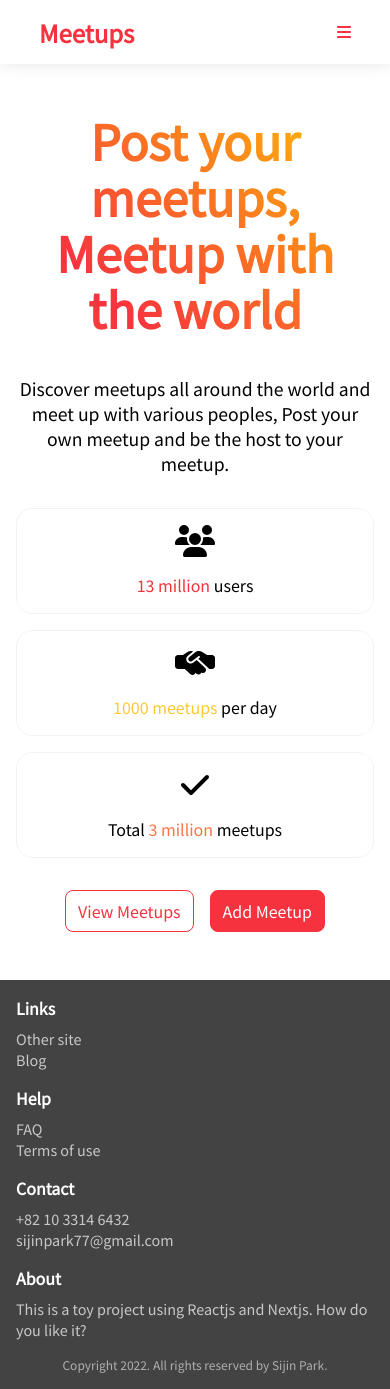
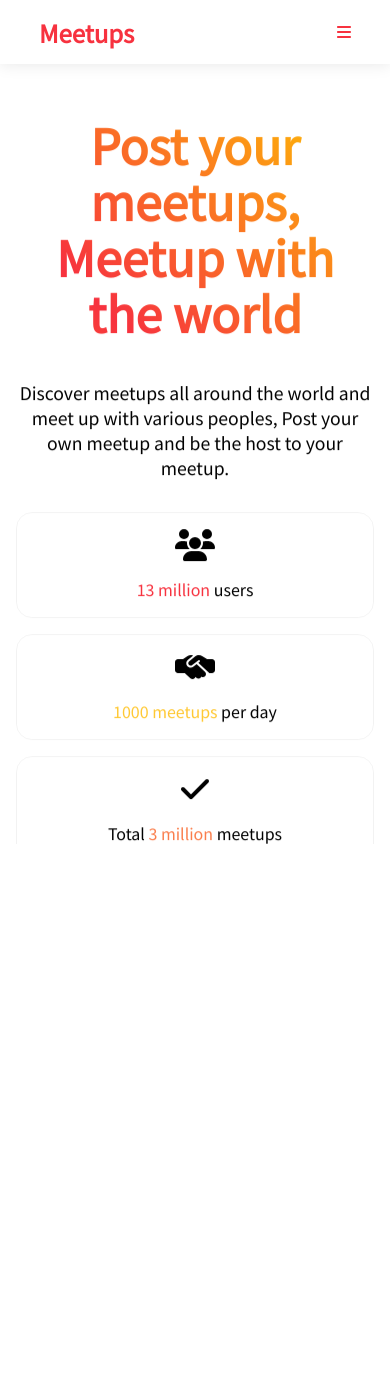
Before and after one commit to dduicoder/next-practice, a Next.js app: page / in a window 390 px wide. After the commit the page ends 844 px from the top, so only its background shows below. Built offline with nearby package versions, Linux system fonts and the light colour scheme.

Commit message:
css, refactoring, homepage

```diff
--- a/components/layout/Footer.module.css
+++ b/components/layout/Footer.module.css
@@ -38,7 +38,7 @@
   text-align: center;
 }
 
-@media (max-width: 550px) {
+@media (max-width: 600px) {
   .control {
     grid-template-columns: 1fr;
   }
--- a/components/layout/Index.js
+++ b/components/layout/Index.js
@@ -4,16 +4,20 @@ import { FontAwesomeIcon } from "@fortawesome/react-fontawesome";
 import { faUsers } from "@fortawesome/free-solid-svg-icons";
 import { faHandshakeSimple } from "@fortawesome/free-solid-svg-icons";
 import { faCheck } from "@fortawesome/free-solid-svg-icons";
+import { faCircleCheck } from "@fortawesome/free-solid-svg-icons";
+
+import Footer from "./Footer";
 
 import classes from "./Index.module.css";
 
 const Index = () => {
   return (
-    <section className={classes.index}>
+    <main className={classes.wrapper}>
+      <section className={classes.first}>
         <h1>Post your meetups, Meetup with the world</h1>
         <p>
-        Discover meetups all around the world and meet up with various peoples,
-        Post your own meetup and be the host to your meetup.
+          Discover meetups all around the world and meet up with various
+          peoples, Post your own meetup and be the host to your meetup.
         </p>
         <div className={classes.stats}>
           <div>
@@ -38,6 +42,39 @@ const Index = () => {
           </Link>
         </div>
       </section>
+      <section className={classes.second}>
+        <div>
+          <h1>We Have...</h1>
+          <div className={classes.stats}>
+            <div>
+              <FontAwesomeIcon icon={faCircleCheck} />
+              <span>13 million</span> users
+            </div>
+            <div>
+              <FontAwesomeIcon icon={faCircleCheck} />
+              <span>1000 meetups</span> per day
+            </div>
+            <div>
+              <FontAwesomeIcon icon={faCircleCheck} />
+              Total <span>3 million</span> meetups
+            </div>
+            <div>
+              <FontAwesomeIcon icon={faCircleCheck} />
+              <span>13 million</span> users
+            </div>
+            <div>
+              <FontAwesomeIcon icon={faCircleCheck} />
+              <span>1000 meetups</span> per day
+            </div>
+            <div>
+              <FontAwesomeIcon icon={faCircleCheck} />
+              Total <span>3 million</span> meetups
+            </div>
+          </div>
+        </div>
+      </section>
+      <Footer />
+    </main>
   );
 };
 
--- a/components/layout/Index.module.css
+++ b/components/layout/Index.module.css
@@ -1,11 +1,29 @@
-.index {
+.wrapper {
+  margin: auto;
   text-align: center;
-  padding-top: 2rem;
+  height: calc(100vh - 4rem);
+  overflow-y: auto;
+  overflow-x: hidden;
+  perspective: 1rem;
 }
 
-.index h1 {
+.wrapper h1 {
   line-height: 3.5rem;
   font-size: 3rem;
+}
+
+.first {
+  z-index: -1;
+  margin: 0 auto;
+  padding: 1rem;
+  padding-top: 4rem;
+  width: min(100%, 45rem);
+  min-height: calc(100vh - 4rem);
+  transform-style: preserve-3d;
+  transform: translateZ(-1rem) scale(2);
+}
+
+.first h1 {
   background: linear-gradient(
     45deg,
     rgb(255, 200, 0) 0%,
@@ -30,13 +48,13 @@
   }
 }
 
-.index h1::selection {
+.first h1::selection {
   -webkit-text-fill-color: white;
   color: white;
   background: var(--main-color);
 }
 
-.index p {
+.first p {
   font-size: 1.1rem;
   margin-bottom: 2rem;
 }
@@ -63,16 +81,16 @@
   margin-bottom: 1rem;
 }
 
-.stats :first-child span {
+.first .stats :first-child span {
   color: var(--main-color);
 }
 
-.stats :nth-child(2) span {
+.first .stats :nth-child(2) span {
   color: rgb(255, 200, 50);
 }
 
-.stats :last-child span {
-  color: #fb7445;
+.first .stats :last-child span {
+  color: rgb(250, 125, 75);
 }
 
 .action {
@@ -81,9 +99,31 @@
   gap: 1rem;
 }
 
+.second {
+  transform: translateZ(0);
+  background: var(--main-color);
+  color: white;
+  min-height: 100%;
+  width: 100%;
+}
+
+.second > div {
+  padding: 1rem;
+  margin: auto;
+  width: min(100%, 60rem);
+}
+
+.second .stats {
+  grid-gap: 2rem;
+}
+
+.second .stats div {
+  border: none;
+}
+
 @media (max-width: 600px) {
-  .index {
-    padding-top: 0;
+  .first {
+    padding-top: 3rem;
   }
   .stats {
     grid-template-columns: 1fr;
--- a/components/layout/SideNavigation.js
+++ b/components/layout/SideNavigation.js
@@ -2,6 +2,7 @@ import { useRouter } from "next/router";
 import { CSSTransition } from "react-transition-group";
 
 import { FontAwesomeIcon } from "@fortawesome/react-fontawesome";
+import { faXmark } from "@fortawesome/free-solid-svg-icons";
 import { faHandshakeSimple } from "@fortawesome/free-solid-svg-icons";
 import { faPen } from "@fortawesome/free-solid-svg-icons";
 
@@ -23,19 +24,20 @@ const SideNavigation = ({ show, close }) => {
           exitActive: classes.close,
         }}
       >
-        <nav className={classes.nav}>
+        <div className={classes.side}>
           <div className={classes.control}>
             <span>Navigate</span>
-            <span onClick={close}>X</span>
+            <FontAwesomeIcon icon={faXmark} onClick={close} />
           </div>
+          <nav>
             <button
               onClick={() => {
                 router.push("/meetups");
                 close();
               }}
-            className={`btn ${
-              router.pathname.startsWith("/meetups") ? classes.active : ""
-            }`}
+              className={
+                router.pathname.startsWith("/meetups") ? "btn-flat" : "btn"
+              }
             >
               All Meetups
               <FontAwesomeIcon icon={faHandshakeSimple} />
@@ -45,14 +47,13 @@ const SideNavigation = ({ show, close }) => {
                 router.push("/new-meetup");
                 close();
               }}
-            className={`btn ${
-              router.pathname === "/new-meetup" ? classes.active : ""
-            }`}
+              className={router.pathname === "/new-meetup" ? "btn-flat" : "btn"}
             >
               Add Meetup
               <FontAwesomeIcon icon={faPen} />
             </button>
           </nav>
+        </div>
       </CSSTransition>
     </Portal>
   );
--- a/components/layout/SideNavigation.module.css
+++ b/components/layout/SideNavigation.module.css
@@ -1,51 +1,46 @@
-.nav {
+.side {
   text-align: center;
   position: fixed;
   top: 0;
   right: 0;
   height: 100vh;
   width: min(20rem, 55vw);
-  padding: 1rem;
   z-index: 10;
   background-color: white;
+}
+
+.control {
+  height: 4rem;
+  padding: 0 1rem;
+  display: flex;
+  justify-content: space-between;
+  align-items: center;
+  margin-bottom: 0.5rem;
+}
+
+.control {
+  color: var(--main-color);
+  font-size: 1.5rem;
+  font-weight: bold;
+}
+
+.control svg {
+  cursor: pointer;
+}
+
+.side nav {
   display: flex;
   flex-direction: column;
   gap: 0.5rem;
+  padding: 0 1rem;
 }
 
-.control {
-  border-bottom: 1px solid rgba(0, 0, 0, 0.1);
-  height: 2.5rem;
-  position: relative;
-}
-
-.control span {
-  position: absolute;
-  top: 0;
-  font-weight: bold;
-}
-
-.control :first-child {
-  left: 50%;
-  transform: translateX(-50%);
-}
-
-.control :last-child {
-  right: 1rem;
-  cursor: pointer;
-}
-
-.nav button {
+.side nav button {
   display: flex;
   justify-content: space-between;
   align-items: center;
   padding: 0.75rem 1rem;
   border-radius: 1rem;
-}
-
-.active {
-  background-color: var(--main-color) !important;
-  color: white !important;
 }
 
 .open {
--- a/components/meetups/MeetupForm.module.css
+++ b/components/meetups/MeetupForm.module.css
@@ -48,8 +48,8 @@
 
 .form input:focus:invalid,
 .form textarea:focus:invalid {
-  outline-color: #ff8383;
-  background-color: #fff3f3;
+  outline-color: rgb(250, 125, 125);
+  background-color: rgb(255, 240, 240);
 }
 
 .action {
--- a/pages/_app.js
+++ b/pages/_app.js
@@ -31,10 +31,10 @@ const App = ({ Component, pageProps }) => {
       <div id="overlays"></div>
       <Header />
       {loading && <Loader />}
-      <main>
+      <main className={router.pathname !== "/" ? "main" : ""}>
         <Component {...pageProps} />
       </main>
-      <Footer />
+      {router.pathname !== "/" && <Footer />}
     </>
   );
 };
--- a/styles/globals.css
+++ b/styles/globals.css
@@ -17,7 +17,7 @@ body {
   margin: 0;
 }
 
-main {
+.main {
   margin: 3rem auto;
   padding: 0 1rem;
   min-height: calc(100vh - 10rem);
@@ -46,18 +46,18 @@ textarea {
   resize: none;
   font: inherit;
   border: none;
-  outline: 1px solid rgb(200, 200, 200);
   padding: 0.5rem;
   border-radius: 0.5rem;
+  outline-offset: -1px;
+  outline: 1px solid rgb(200, 200, 200);
   width: 100%;
   transition: all 0.25s ease-in-out;
-  outline-offset: -1px;
 }
 
 input:focus,
 textarea:focus {
   outline-offset: -1.5px;
-  outline: 3px solid rgba(0, 125, 250, 0.6);
+  outline: 3px solid rgba(0, 125, 250, 0.5);
 }
 
 .btn {
```
Also changed, not shown: components/layout/FAQ.js (+49 -2 lines), components/layout/FAQ.module.css (+12 -7 lines). Lines whose indentation alone changed are shown as unchanged.
